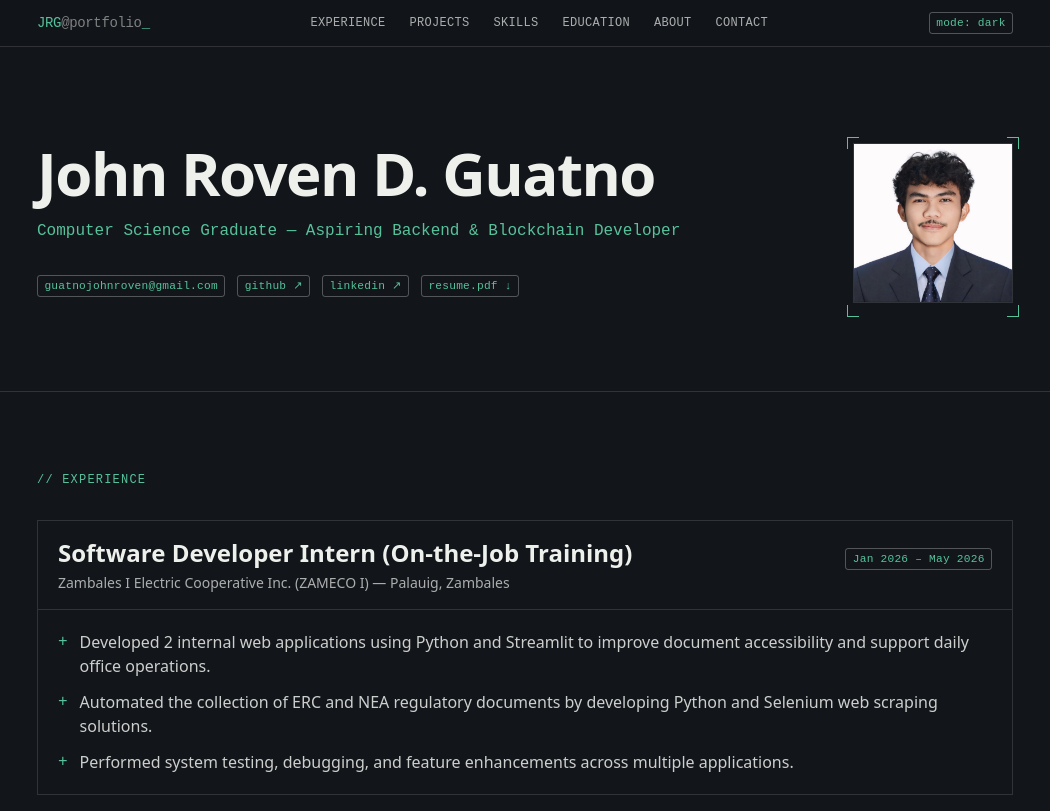
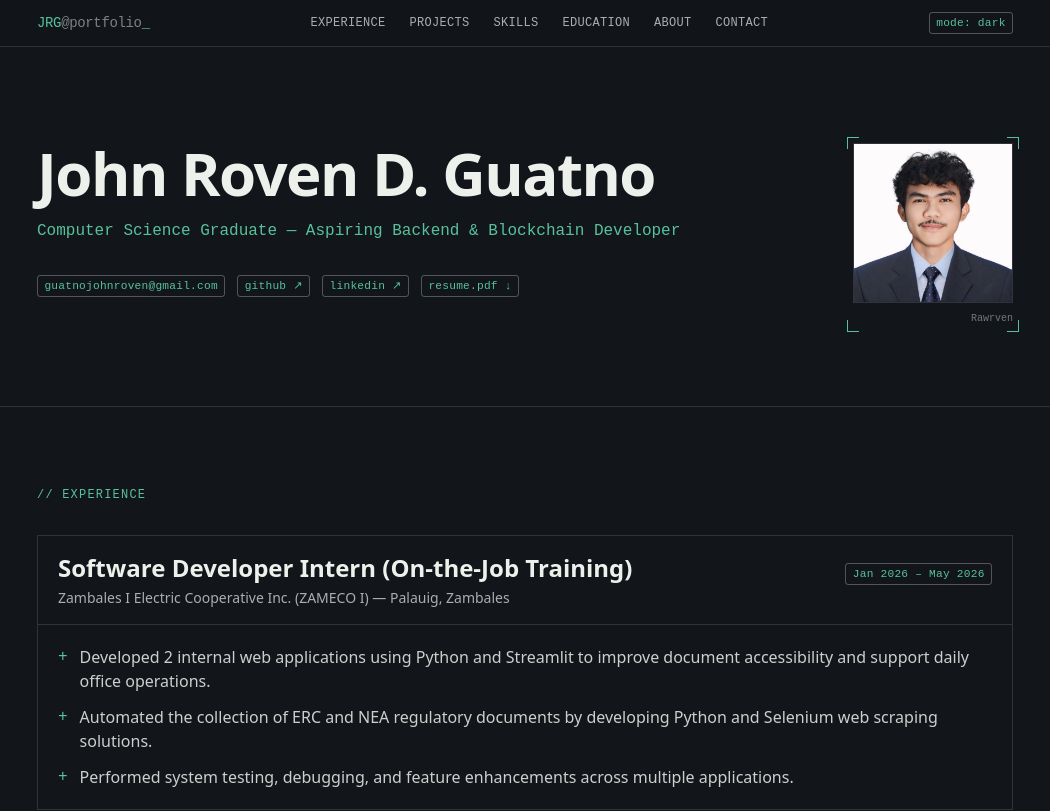
Before and after one commit to rovennnn/rawrvenportfolio-, a Next.js app: page / in a window 1280 px wide. Shown: the top 811 px of the page, without its empty margins (115-1165 px from the left). Built offline with nearby package versions, Linux system fonts and the light colour scheme.

Commit message:
Update hero.tsx

```diff
--- a/components/hero.tsx
+++ b/components/hero.tsx
@@ -44,6 +44,7 @@ export function Hero() {
             />
           </div>
           <p className="mt-2 text-right font-mono text-[10px] text-ink/45 dark:text-paper/45">
+            Rawrven
           </p>
         </div>
       </Reveal>
```
